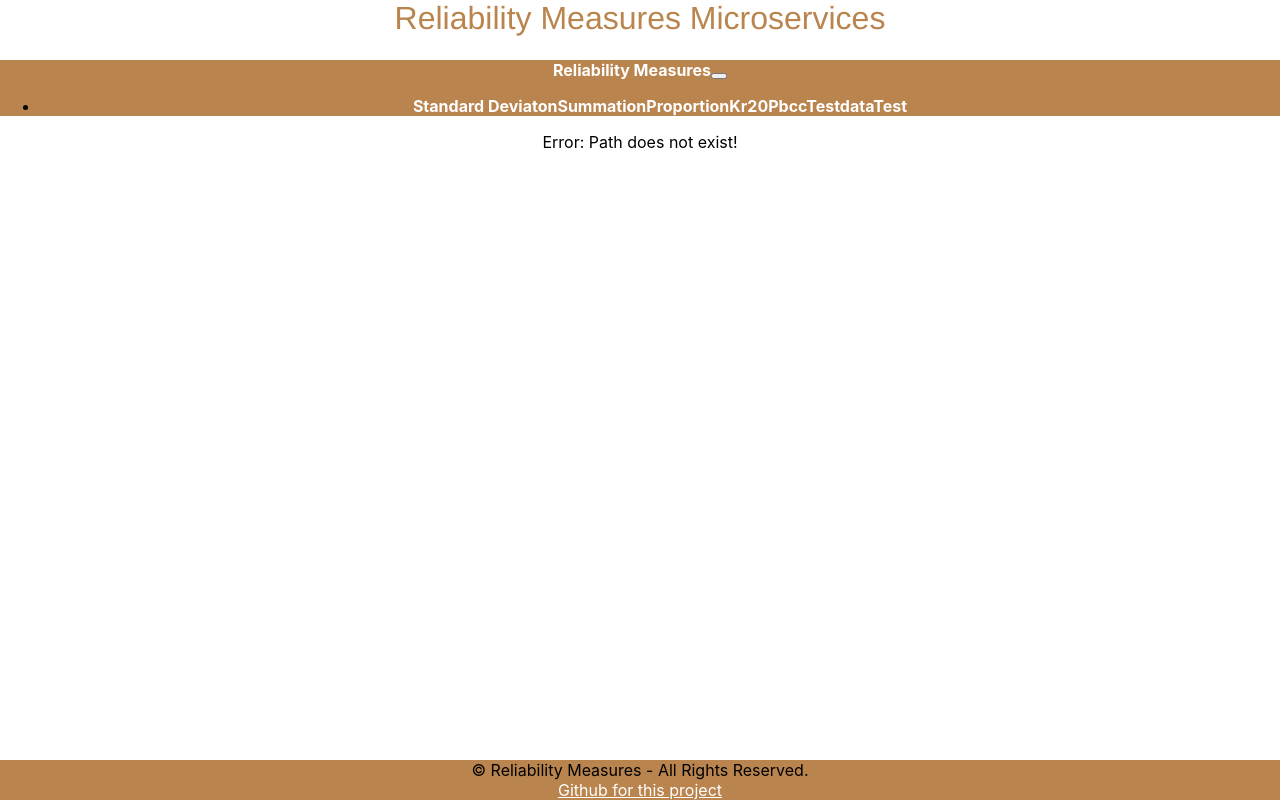
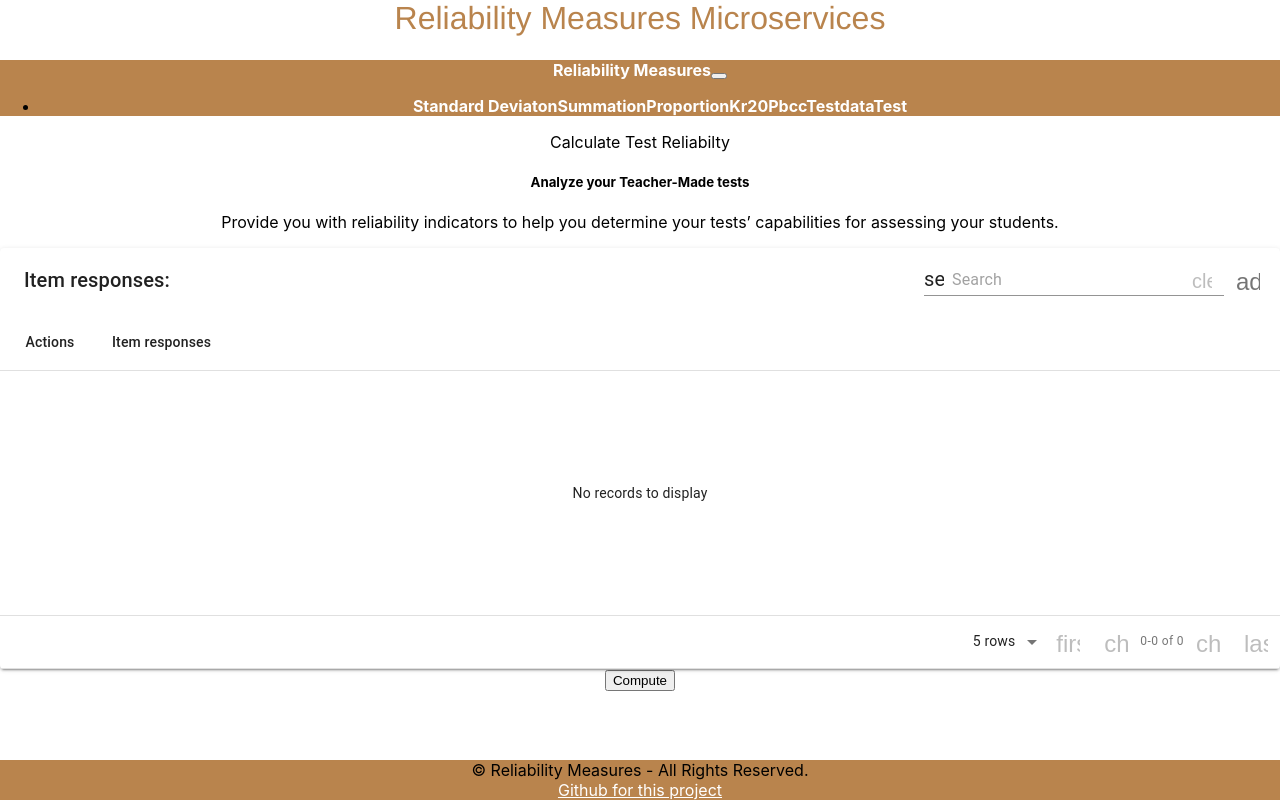
Before and after one commit to Reliability-Measures/React-JS, a React (Create React App) app: page /test in a window 1280 px wide. Built offline with nearby package versions, Linux system fonts and the light colour scheme; the HTML template or start-up script is replaced by a standard one.

Commit message:
imported test

```diff
--- a/src/App.js
+++ b/src/App.js
@@ -11,7 +11,7 @@ import Error from './components/Error'
 import Navigation from './components/Navigation'
 import Pbcc from './components/pbcc'
 import Testdata from './components/Testdata'
-
+import Test from './components/Test'
 
 
 function App() {
@@ -22,7 +22,7 @@ function App() {
           Reliability Measures Microservices
         </header>
         <div><Navigation /></div>
-        <body className="body">
+
           <Switch>
             <Route path="/" component={Home} exact />
             <Route path="/std" component={EnterlistSTD} />
@@ -31,9 +31,10 @@ function App() {
             <Route path="/kr20" component={Kr20} />
             <Route path="/pbcc" component={Pbcc} />
             <Route path="/testdata" component={Testdata} />
+            <Route path="/test" component={Test} />
             <Route component={Error} />
           </Switch>
-        </body>
+
         <footer className="footer">
           &copy;  Reliability Measures - All Rights Reserved.
           <br></br>
```
